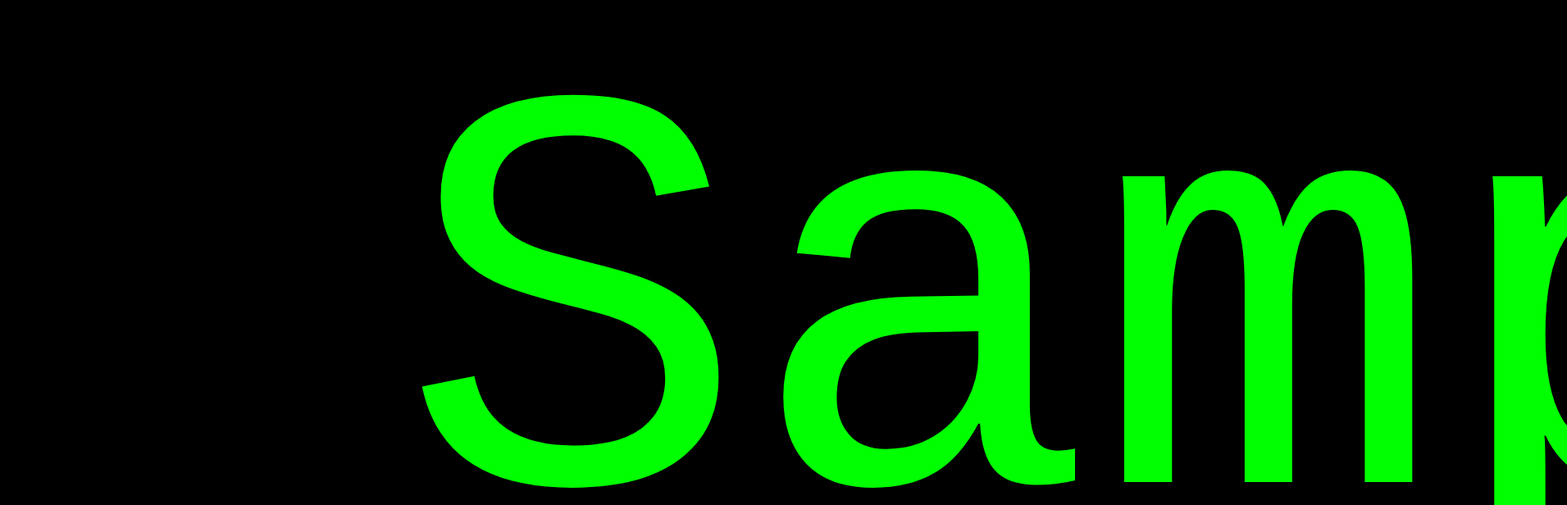
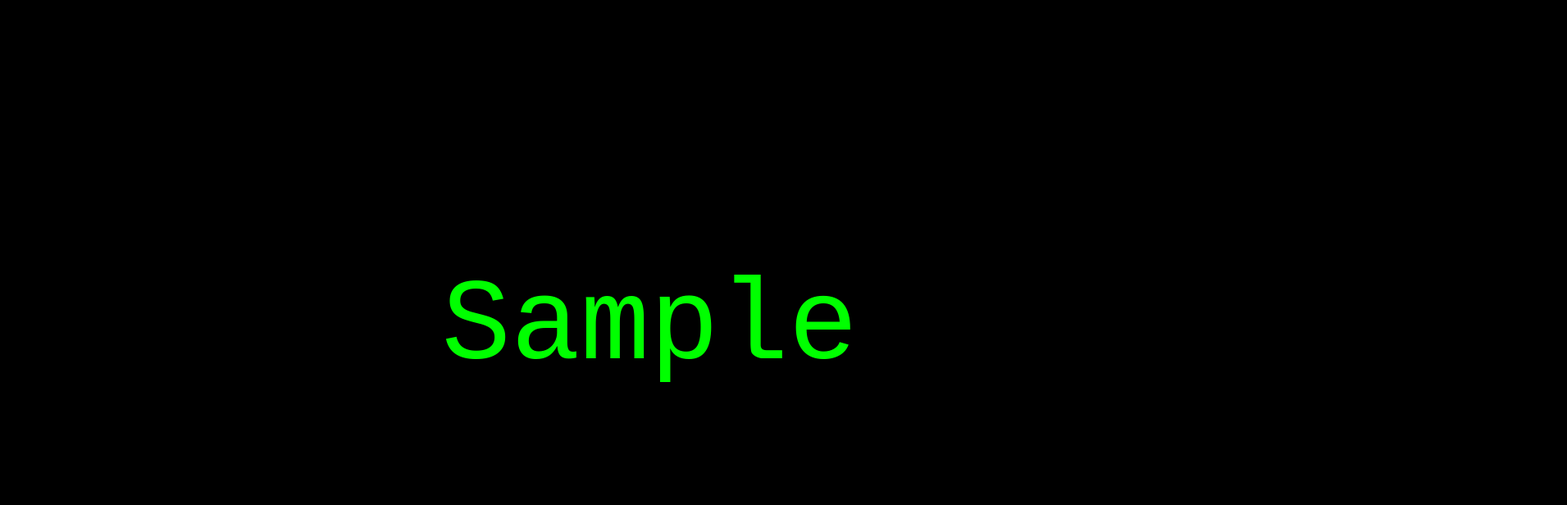
Before and after one commit to rai7shivam7/text, a plain HTML site: page index.html in a window 1280 px wide. Both pictures are taken after typing "Sample" into the empty fields and a click on the button "Submit". Shown: the top 616 px of the page at 82% size, 1911 px wide, since content can reach past the window. Drawn offline with Linux system fonts and the light colour scheme.

Commit message:
Update index.html

```diff
--- a/index.html
+++ b/index.html
@@ -56,7 +56,7 @@
         #display-text {
             white-space: nowrap;
             text-align: center;
-            height: 100%;
+            height: 160px;
             width: 100%;
             display:inline;
             align-items: center;
@@ -97,8 +97,9 @@
         <input type="text" id="user-input" placeholder="Enter your text here">
         <button id="submit-button">Submit</button>
     </div>
+    <div id="display-container">
         <div id="display-text"><span></span></div>
-
+    </div>
     <script>
         function adjustFontSizeToFit(element) {
             const parent = element.parentElement;
@@ -121,8 +122,10 @@
                 var displayTextSpan = document.getElementById('display-text').firstChild;
                 displayTextSpan.textContent = userInput;
                 document.getElementById('input-container').style.display = 'none';
+                var displayContainer = document.getElementById('display-container');
+                displayContainer.style.display = 'flex';
                 adjustFontSizeToFit(displayTextSpan);
-                displayTextSpan.style.animation = 'marquee 10s linear infinite';
+                displayTextSpan.style.animation = 'marquee 8s linear infinite';
             }
         });
     </script>
```
